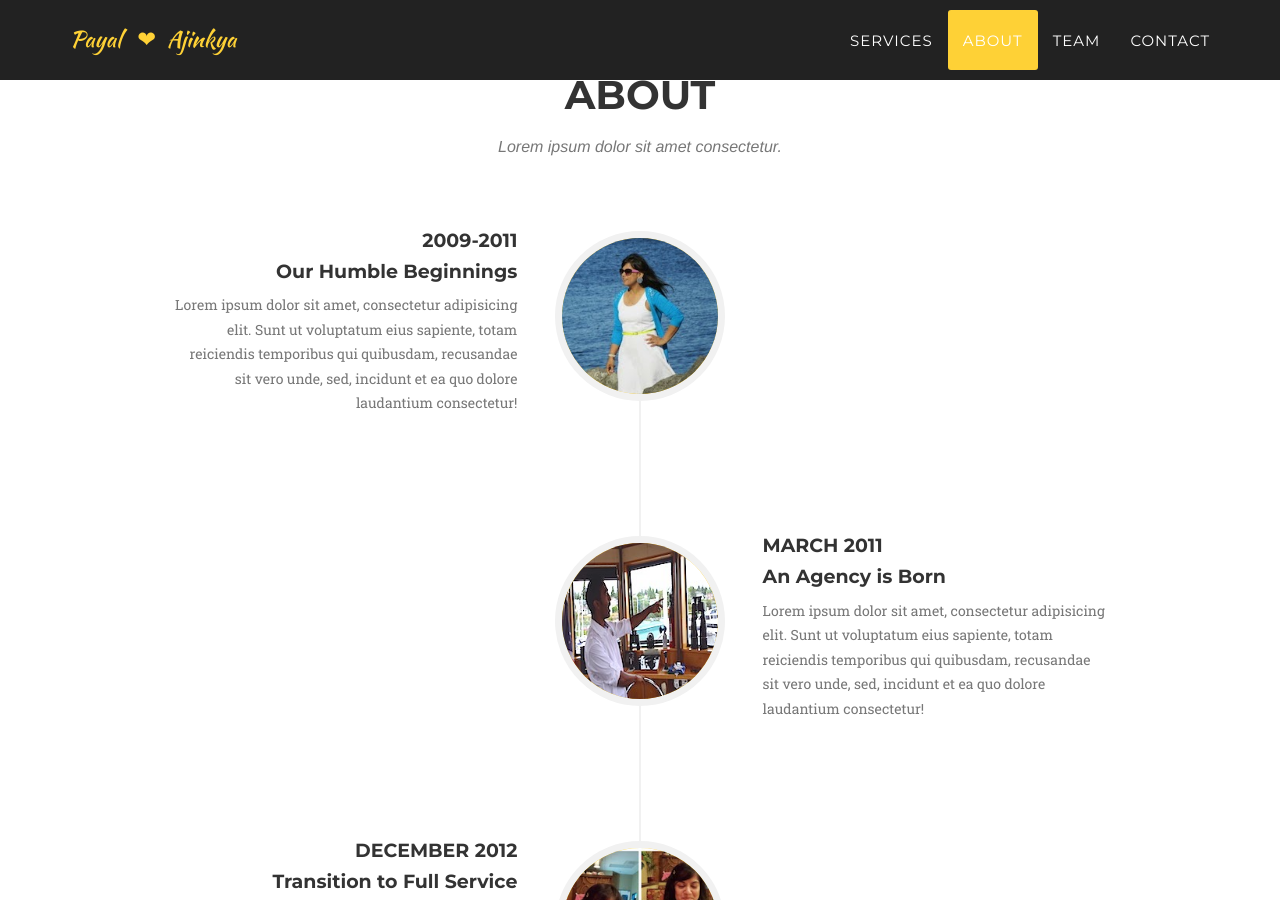
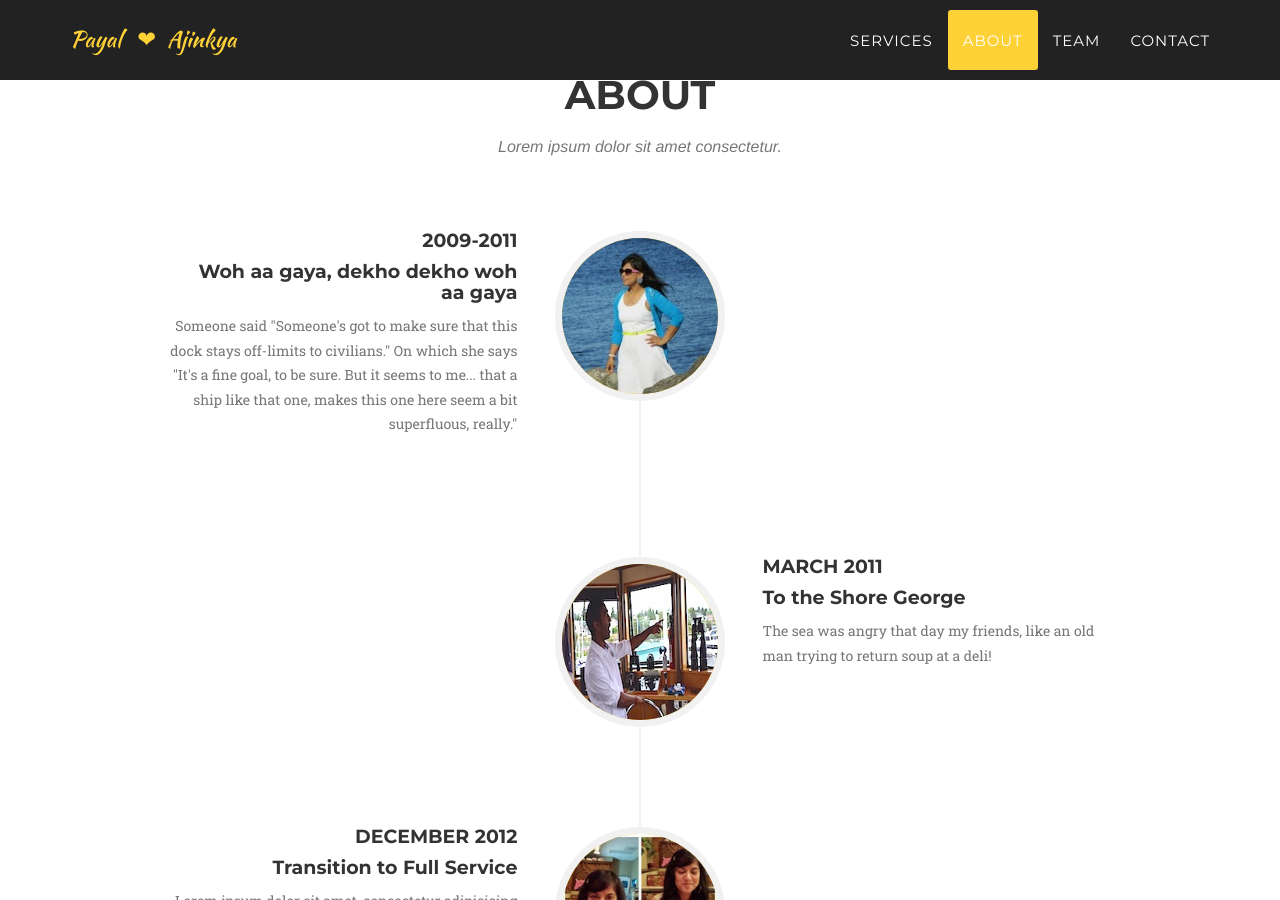
Before and after one commit to ajkl/wedding-invite, a Jekyll site: the page built from index.html, in a window 1280 px wide and 900 px high, scrolled down 1403 px. Built offline with Jekyll 4.4.1, drawn with Linux system fonts in a browser that asks for light colours; some web fonts are replaced.

Commit message:
first 2 posts

```diff
--- a/_includes/about.html
+++ b/_includes/about.html
@@ -17,10 +17,10 @@
                             <div class="timeline-panel">
                                 <div class="timeline-heading">
                                     <h4>2009-2011</h4>
-                                    <h4 class="subheading">Our Humble Beginnings</h4>
+                                    <h4 class="subheading">Woh aa gaya, dekho dekho woh aa gaya</h4>
                                 </div>
                                 <div class="timeline-body">
-                                    <p class="text-muted">Lorem ipsum dolor sit amet, consectetur adipisicing elit. Sunt ut voluptatum eius sapiente, totam reiciendis temporibus qui quibusdam, recusandae sit vero unde, sed, incidunt et ea quo dolore laudantium consectetur!</p>
+                                    <p class="text-muted">Someone said "Someone's got to make sure that this dock stays off-limits to civilians." On which she says "It's a fine goal, to be sure. But it seems to me... that a ship like that one, makes this one here seem a bit superfluous, really." </p>
                                 </div>
                             </div>
                         </li>
@@ -31,10 +31,10 @@
                             <div class="timeline-panel">
                                 <div class="timeline-heading">
                                     <h4>March 2011</h4>
-                                    <h4 class="subheading">An Agency is Born</h4>
+                                    <h4 class="subheading">To the Shore George</h4>
                                 </div>
                                 <div class="timeline-body">
-                                    <p class="text-muted">Lorem ipsum dolor sit amet, consectetur adipisicing elit. Sunt ut voluptatum eius sapiente, totam reiciendis temporibus qui quibusdam, recusandae sit vero unde, sed, incidunt et ea quo dolore laudantium consectetur!</p>
+                                    <p class="text-muted">The sea was angry that day my friends, like an old man trying to return soup at a deli!</p>
                                 </div>
                             </div>
                         </li>
```
